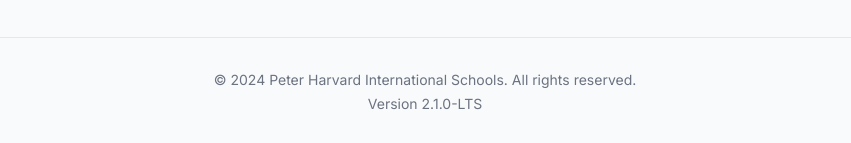
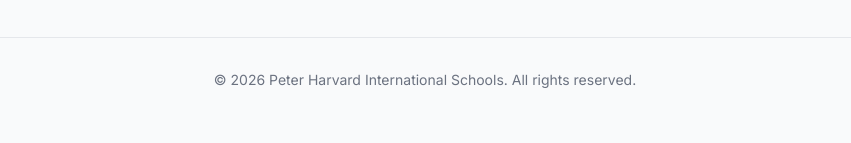
Before and after one commit to anointedthedeveloper/Peter-Harvard-Exam-system, a plain HTML site: page public/install.html in a window 1280 px wide. Shown: the part 1198-1341 px from the top of the page, without its empty margins (215-1066 px from the left). After the commit the page ends 1320 px from the top, so only its background shows below. Drawn offline with nearby package versions, Linux system fonts and the light colour scheme.

Commit message:
Corrections

```diff
--- a/public/install.html
+++ b/public/install.html
@@ -41,7 +41,7 @@
 
     <!-- Header -->
     <header class="w-full py-8 flex flex-col items-center animate-fadeIn">
-        <img src="/Badgejet.ico" alt="App Logo" class="w-20 h-20 mb-4 drop-shadow-md">
+        <img src="./Badgejet.ico" alt="Peter Harvard International Schools" class="w-20 h-20 mb-4 drop-shadow-md">
         <h1 class="text-2xl font-bold text-gray-900">Peter Harvard International Schools</h1>
         <p class="text-red-600 font-medium tracking-wide uppercase text-sm">Secure Local Exam System</p>
     </header>
@@ -131,8 +131,8 @@
 
     <!-- Footer -->
     <footer class="w-full py-8 border-t border-gray-200 text-center text-gray-500 text-sm">
-        <p>&copy; 2024 Peter Harvard International Schools. All rights reserved.</p>
-        <p class="mt-1">Version 2.1.0-LTS</p>
+        <p>&copy; 2026 Peter Harvard International Schools. All rights reserved.</p>
+
     </footer>
 
     <script>
```
